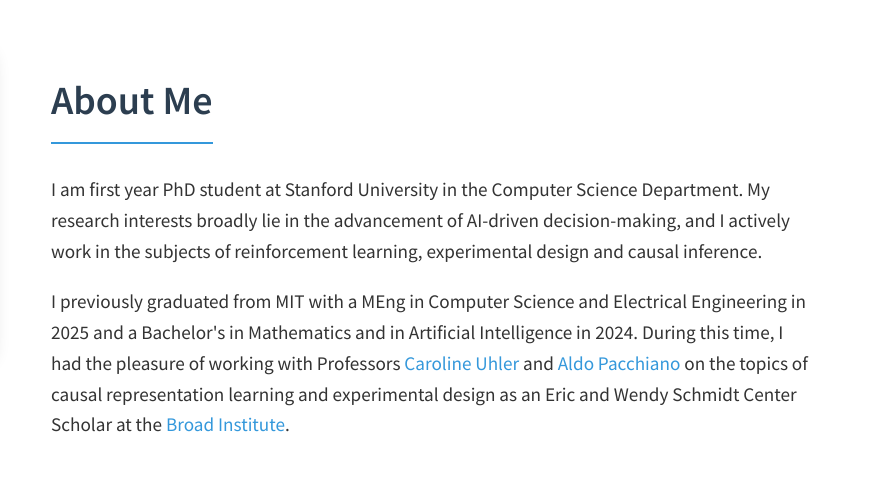
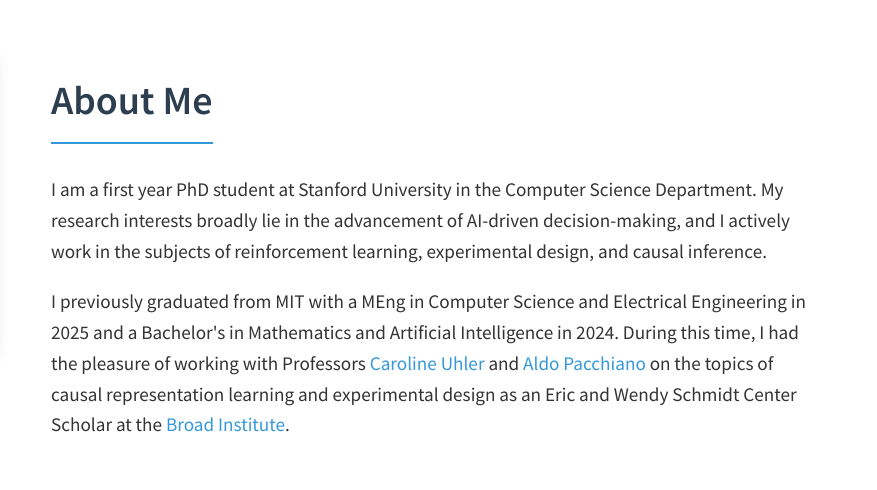
Before and after one commit to ryancwelch/ryancwelch.github.io, a plain HTML site: page index.html in a window 1280 px wide. Shown: the part 209-699 px from the top of the page, 403-1280 px from the left. Drawn offline with Linux system fonts and the light colour scheme.

Commit message:
Fix spelling and grammar in index.html

```diff
--- a/index.html
+++ b/index.html
@@ -36,8 +36,8 @@
             </div>
             <div class="profile-content">
                 <h2>About Me</h2>
-                <p>I am first year PhD student at Stanford University in the Computer Science Department. My research interests broadly lie in the advancement of AI-driven decision-making, and I actively work in the subjects of reinforcement learning, experimental design and causal inference.<p>
-                <p>I previously graduated from MIT with a MEng in Computer Science and Electrical Engineering in 2025 and a Bachelor's in Mathematics and in Artificial Intelligence in 2024. During this time, I had the pleasure of working with Professors <a href="https://www.carolineuhler.com/">Caroline Uhler </a> and <a href="https://www.aldopacchiano.ai/">Aldo Pacchiano</a> on the topics of causal representation learning and experimental design as an Eric and Wendy Schmidt Center Scholar at the <a href="https://www.broadinstitute.org/">Broad Institute</a>. </p>
+                <p>I am a first year PhD student at Stanford University in the Computer Science Department. My research interests broadly lie in the advancement of AI-driven decision-making, and I actively work in the subjects of reinforcement learning, experimental design, and causal inference.</p>
+                <p>I previously graduated from MIT with a MEng in Computer Science and Electrical Engineering in 2025 and a Bachelor's in Mathematics and Artificial Intelligence in 2024. During this time, I had the pleasure of working with Professors <a href="https://www.carolineuhler.com/">Caroline Uhler </a> and <a href="https://www.aldopacchiano.ai/">Aldo Pacchiano</a> on the topics of causal representation learning and experimental design as an Eric and Wendy Schmidt Center Scholar at the <a href="https://www.broadinstitute.org/">Broad Institute</a>. </p>
             </div>
         </div>
     </section>
@@ -96,7 +96,7 @@
         <div class="cv-item">
             <div class="cv-year">2020 - 2024</div>
             <div class="cv-content">
-                <h4>BSc in Mathematics and in Artificial Intellogence and Decision Making</h4>
+                <h4>BSc in Mathematics and in Artificial Intelligence and Decision Making</h4>
                 <p>Massachusetts Institute of Technology</p>
             </div>
         </div>
```
